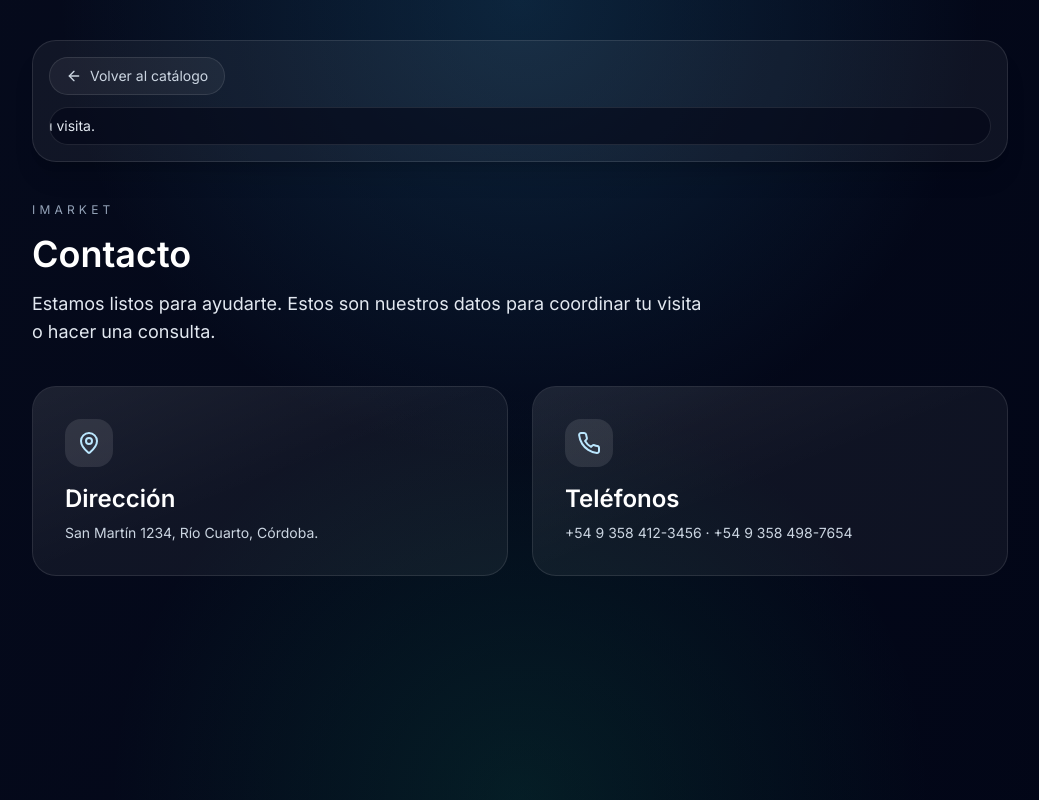
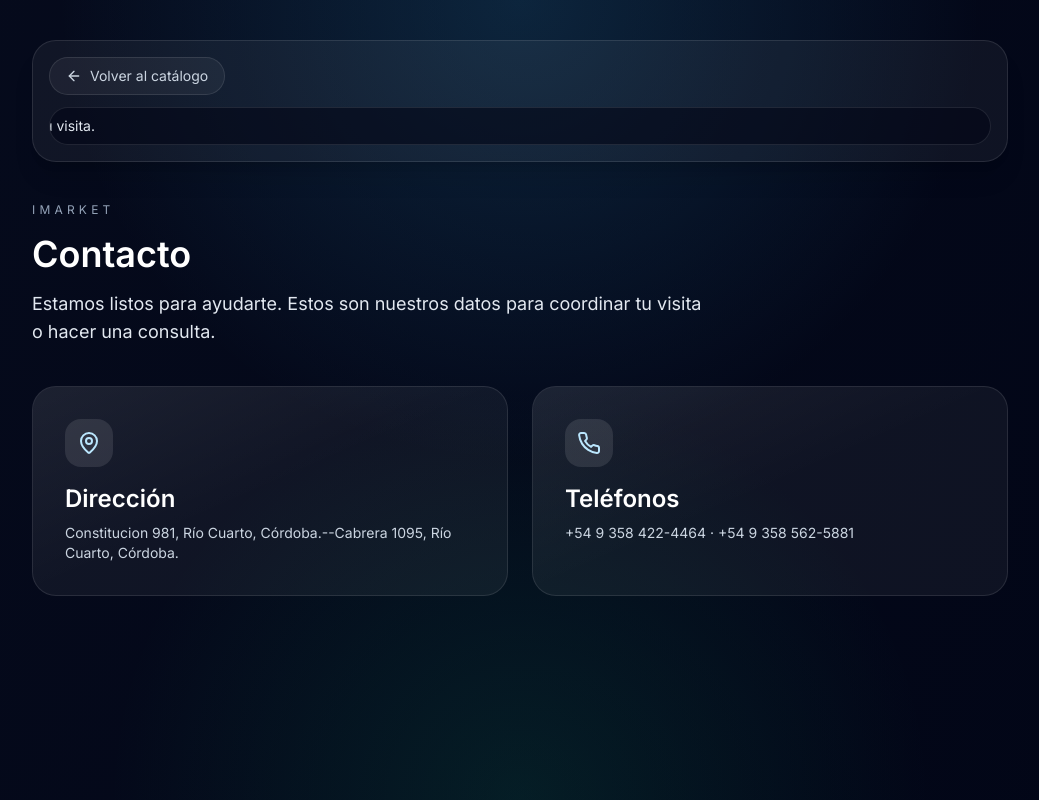
Before and after one commit to tibudiaz/nuevo-imarket-stock, a Next.js app: page /catalogo/contacto in a window 1280 px wide. Shown: the whole page, without its empty margins (120-1159 px from the left). Built offline with nearby package versions, Linux system fonts and the light colour scheme; no server answers.

Commit message:
actualizacion contacto

```diff
--- a/app/catalogo/contacto/page.tsx
+++ b/app/catalogo/contacto/page.tsx
@@ -6,12 +6,12 @@ import PublicTopBar from "@/components/public-top-bar"
 const contactDetails = [
   {
     title: "Dirección",
-    description: "San Martín 1234, Río Cuarto, Córdoba.",
+    description: "Constitucion 981, Río Cuarto, Córdoba.--Cabrera 1095, Río Cuarto, Córdoba.",
     icon: MapPin,
   },
   {
     title: "Teléfonos",
-    description: "+54 9 358 412-3456 · +54 9 358 498-7654",
+    description: "+54 9 358 422-4464 · +54 9 358 562-5881",
     icon: Phone,
   },
 ]
```
